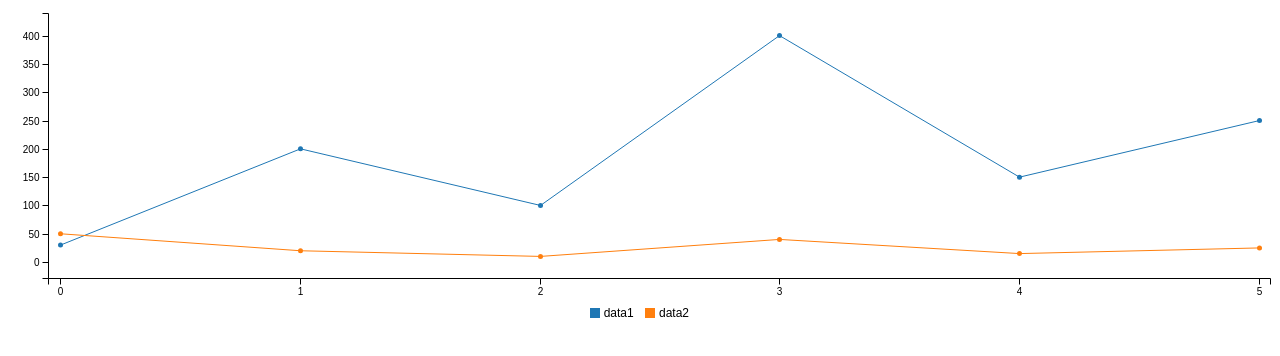
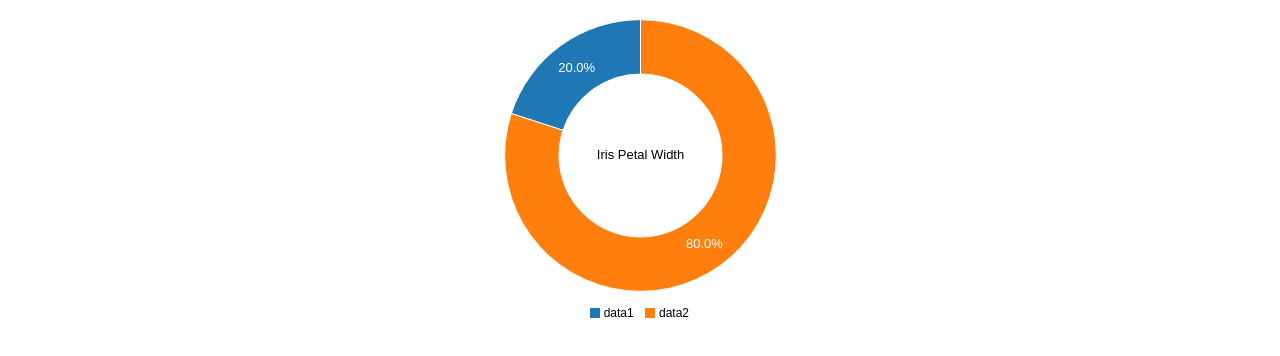
Before and after one commit to jeffreysbrother/C3, a website: page index.html in a window 1280 px wide. Drawn offline with Linux system fonts and the light colour scheme.

Commit message:
updated script to donut type of chart

```diff
--- a/index.html
+++ b/index.html
@@ -17,13 +17,19 @@
   <script src="bower_components/c3/c3.min.js"></script>
 
   <script type="text/javascript">
-      var chart = c3.generate({
-      bindto: '#chart',
+    var chart = c3.generate({
       data: {
-        columns: [
-          ['data1', 30, 200, 100, 400, 150, 250],
-          ['data2', 50, 20, 10, 40, 15, 25]
-        ]
+          columns: [
+              ['data1', 30],
+              ['data2', 120],
+          ],
+          type : 'donut',
+          onclick: function (d, i) { console.log("onclick", d, i); },
+          onmouseover: function (d, i) { console.log("onmouseover", d, i); },
+          onmouseout: function (d, i) { console.log("onmouseout", d, i); }
+      },
+      donut: {
+          title: "Iris Petal Width"
       }
     });
   </script>
```
